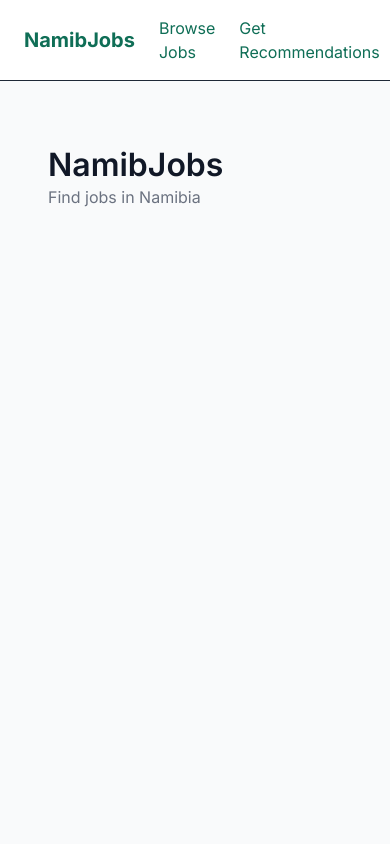
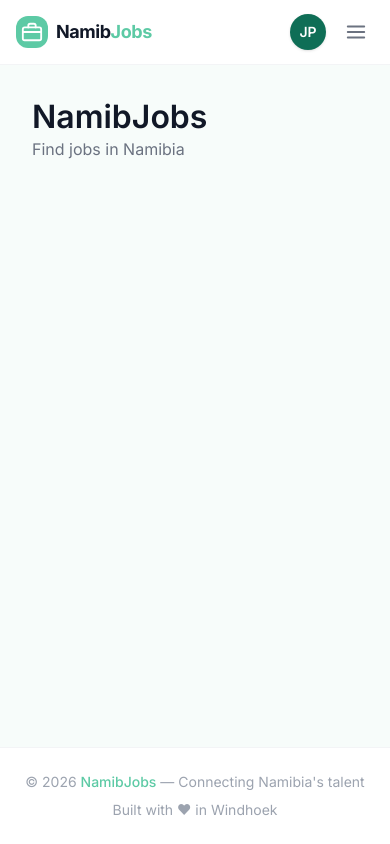
Before and after one commit to tsegale/namibjobs, a React (Vite) app in the folder namibjobs-frontend/: page / in a window 390 px wide. Built offline with nearby package versions, Linux system fonts and the light colour scheme.

Commit message:
add Layout component with responsive navbar and footer

```diff
--- a/namibjobs-frontend/src/App.jsx
+++ b/namibjobs-frontend/src/App.jsx
@@ -1,20 +1,21 @@
 import { Routes, Route } from 'react-router-dom'
-import Navbar from './components/Navbar'
+import Layout from './components/Layout'
 import Home from './pages/Home'
 import Jobs from './pages/Jobs'
+import Companies from './pages/Companies'
 import Recommend from './pages/Recommend'
+import Profile from './pages/Profile'
 
 export default function App() {
   return (
-    <div className="min-h-screen bg-gray-50">
-      <Navbar />
-      <main className="max-w-5xl mx-auto px-4 py-8">
-        <Routes>
-          <Route path="/" element={<Home />} />
-          <Route path="/jobs" element={<Jobs />} />
-          <Route path="/recommend" element={<Recommend />} />
-        </Routes>
-      </main>
-    </div>
+    <Routes>
+      <Route element={<Layout />}>
+        <Route path="/"          element={<Home />} />
+        <Route path="/jobs"      element={<Jobs />} />
+        <Route path="/companies" element={<Companies />} />
+        <Route path="/recommend" element={<Recommend />} />
+        <Route path="/profile"   element={<Profile />} />
+      </Route>
+    </Routes>
   )
 }
--- /dev/null
+++ b/namibjobs-frontend/src/components/Layout.jsx
@@ -0,0 +1,169 @@
+import { useState } from 'react'
+import { NavLink, Outlet } from 'react-router-dom'
+
+const NAV_LINKS = [
+  { to: '/jobs',      label: 'Jobs' },
+  { to: '/companies', label: 'Companies' },
+  { to: '/profile',   label: 'My Profile' },
+]
+
+const USER_INITIALS = 'JP'
+
+function BriefcaseIcon() {
+  return (
+    <svg width="22" height="22" viewBox="0 0 24 24" fill="none"
+      stroke="currentColor" strokeWidth="2" strokeLinecap="round" strokeLinejoin="round">
+      <rect x="2" y="7" width="20" height="14" rx="2" ry="2" />
+      <path d="M16 7V5a2 2 0 0 0-2-2h-4a2 2 0 0 0-2 2v2" />
+      <line x1="12" y1="12" x2="12" y2="12" />
+      <path d="M2 12h20" />
+    </svg>
+  )
+}
+
+function MenuIcon() {
+  return (
+    <svg width="22" height="22" viewBox="0 0 24 24" fill="none"
+      stroke="currentColor" strokeWidth="2" strokeLinecap="round" strokeLinejoin="round">
+      <line x1="3" y1="6"  x2="21" y2="6" />
+      <line x1="3" y1="12" x2="21" y2="12" />
+      <line x1="3" y1="18" x2="21" y2="18" />
+    </svg>
+  )
+}
+
+function CloseIcon() {
+  return (
+    <svg width="22" height="22" viewBox="0 0 24 24" fill="none"
+      stroke="currentColor" strokeWidth="2" strokeLinecap="round" strokeLinejoin="round">
+      <line x1="18" y1="6"  x2="6"  y2="18" />
+      <line x1="6"  y1="6"  x2="18" y2="18" />
+    </svg>
+  )
+}
+
+function navLinkClass({ isActive }) {
+  const base = 'text-sm font-medium px-1 py-0.5 transition-colors duration-150 relative'
+  return isActive
+    ? `${base} text-primary-dark after:absolute after:bottom-[-2px] after:left-0 after:right-0 after:h-[2px] after:bg-primary after:rounded-full`
+    : `${base} text-gray-500 hover:text-primary-dark`
+}
+
+function mobileNavLinkClass({ isActive }) {
+  return isActive
+    ? 'block px-4 py-3 text-sm font-semibold text-primary-dark bg-primary-pale rounded-lg'
+    : 'block px-4 py-3 text-sm font-medium text-gray-600 hover:bg-gray-50 rounded-lg transition-colors'
+}
+
+export default function Layout() {
+  const [menuOpen, setMenuOpen] = useState(false)
+
+  return (
+    <div className="min-h-screen flex flex-col" style={{ background: 'var(--color-surface)' }}>
+
+      {/* ── Navbar ───────────────────────────────────────────────────────── */}
+      <header className="bg-white border-b border-gray-100 sticky top-0 z-50">
+        <div className="max-w-6xl mx-auto px-4 sm:px-6">
+          <div className="flex items-center justify-between h-16">
+
+            {/* Logo */}
+            <NavLink
+              to="/"
+              className="flex items-center gap-2 text-primary hover:opacity-80 transition-opacity"
+              style={{ color: 'var(--color-primary)' }}
+            >
+              <span className="flex items-center justify-center w-8 h-8 rounded-lg text-white"
+                style={{ background: 'var(--color-primary)' }}>
+                <BriefcaseIcon />
+              </span>
+              <span className="text-lg font-bold tracking-tight"
+                style={{ color: 'var(--color-gray-900)' }}>
+                Namib<span style={{ color: 'var(--color-primary)' }}>Jobs</span>
+              </span>
+            </NavLink>
+
+            {/* Desktop nav links */}
+            <nav className="hidden md:flex items-center gap-8">
+              {NAV_LINKS.map(({ to, label }) => (
+                <NavLink key={to} to={to} className={navLinkClass}>
+                  {label}
+                </NavLink>
+              ))}
+            </nav>
+
+            {/* Right side */}
+            <div className="flex items-center gap-3">
+              {/* Avatar */}
+              <button
+                className="w-9 h-9 rounded-full flex items-center justify-center text-sm font-semibold text-white shadow-sm hover:opacity-90 transition-opacity cursor-pointer"
+                style={{ background: 'var(--color-primary-dark)' }}
+                title="My Profile"
+              >
+                {USER_INITIALS}
+              </button>
+
+              {/* Hamburger — mobile only */}
+              <button
+                className="md:hidden flex items-center justify-center w-9 h-9 rounded-lg text-gray-500 hover:bg-gray-100 transition-colors"
+                onClick={() => setMenuOpen(o => !o)}
+                aria-label="Toggle menu"
+              >
+                {menuOpen ? <CloseIcon /> : <MenuIcon />}
+              </button>
+            </div>
+
+          </div>
+        </div>
+
+        {/* ── Mobile menu ──────────────────────────────────────────────── */}
+        {menuOpen && (
+          <div className="md:hidden border-t border-gray-100 bg-white px-4 pb-4 pt-2">
+            <nav className="flex flex-col gap-1">
+              {NAV_LINKS.map(({ to, label }) => (
+                <NavLink
+                  key={to}
+                  to={to}
+                  className={mobileNavLinkClass}
+                  onClick={() => setMenuOpen(false)}
+                >
+                  {label}
+                </NavLink>
+              ))}
+            </nav>
+
+            {/* Mobile user info */}
+            <div className="mt-3 pt-3 border-t border-gray-100 flex items-center gap-3 px-1">
+              <div
+                className="w-9 h-9 rounded-full flex items-center justify-center text-sm font-semibold text-white shrink-0"
+                style={{ background: 'var(--color-primary-dark)' }}
+              >
+                {USER_INITIALS}
+              </div>
+              <div>
+                <p className="text-sm font-medium text-gray-800">James Parata</p>
+                <p className="text-xs text-gray-400">jamesparata453@gmail.com</p>
+              </div>
+            </div>
+          </div>
+        )}
+      </header>
+
+      {/* ── Page content ─────────────────────────────────────────────────── */}
+      <main className="flex-1">
+        <Outlet />
+      </main>
+
+      {/* ── Footer ───────────────────────────────────────────────────────── */}
+      <footer className="bg-white border-t border-gray-100 py-6 mt-auto">
+        <div className="max-w-6xl mx-auto px-4 sm:px-6 flex flex-col sm:flex-row items-center justify-between gap-2 text-sm text-gray-400">
+          <span>
+            © 2026 <span className="font-medium" style={{ color: 'var(--color-primary)' }}>NamibJobs</span>
+            {' '}— Connecting Namibia's talent
+          </span>
+          <span>Built with ♥ in Windhoek</span>
+        </div>
+      </footer>
+
+    </div>
+  )
+}
--- a/namibjobs-frontend/src/components/Navbar.jsx
+++ /dev/null
@@ -1,11 +0,0 @@
-import { Link } from 'react-router-dom'
-
-export default function Navbar() {
-  return (
-    <nav className="bg-white border-b px-6 py-4 flex items-center gap-6">
-      <Link to="/" className="text-xl font-bold text-blue-600">NamibJobs</Link>
-      <Link to="/jobs" className="text-gray-600 hover:text-blue-600">Browse Jobs</Link>
-      <Link to="/recommend" className="text-gray-600 hover:text-blue-600">Get Recommendations</Link>
-    </nav>
-  )
-}
--- /dev/null
+++ b/namibjobs-frontend/src/pages/Companies.jsx
@@ -0,0 +1,8 @@
+export default function Companies() {
+  return (
+    <div className="page-container">
+      <h1 className="section-title">Companies</h1>
+      <p className="text-gray-500">Company listings coming soon.</p>
+    </div>
+  )
+}
--- /dev/null
+++ b/namibjobs-frontend/src/pages/Profile.jsx
@@ -0,0 +1,8 @@
+export default function Profile() {
+  return (
+    <div className="page-container">
+      <h1 className="section-title">My Profile</h1>
+      <p className="text-gray-500">Profile page coming soon.</p>
+    </div>
+  )
+}
```
